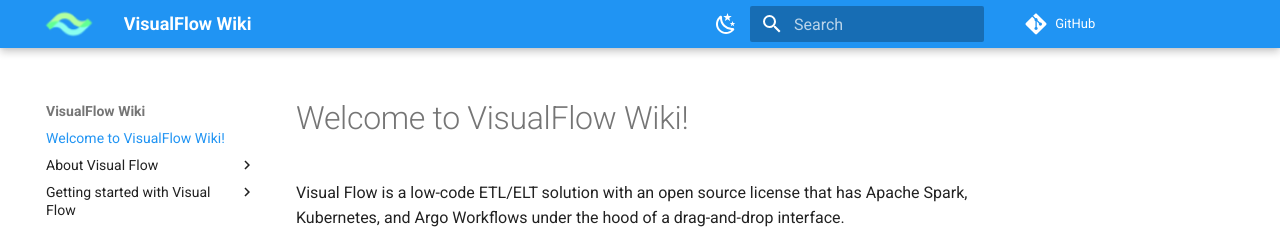
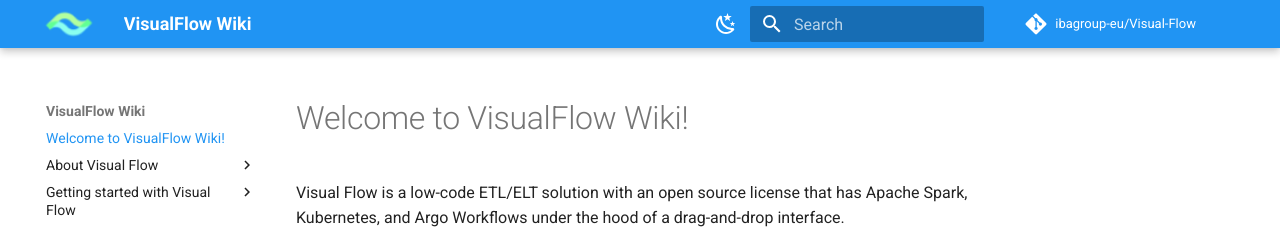
Before and after one commit to IShautsou-ibagroup-eu/VF-docs, an MkDocs documentation site: the page built from docs/index.md, in a window 1280 px wide. Shown: the top 229 px of the page. Built offline with MkDocs 1.6.1 and Material for MkDocs 9.7.7, drawn with Linux system fonts in a browser that asks for light colours; comment, search, counter and statistics services are not loaded.

Commit message:
Added Repo name for GitHub repo link

```diff
--- a/mkdocs.yml
+++ b/mkdocs.yml
@@ -1,6 +1,7 @@
 site_name: VisualFlow Wiki
 site_url: https://visual-flow.com
 repo_url: https://github.com/ibagroup-eu/Visual-Flow
+repo_name: ibagroup-eu/Visual-Flow
 theme:
   logo: assets/icon-logo-slider.png
   favicon: assets/icon-logo-slider.png
```
